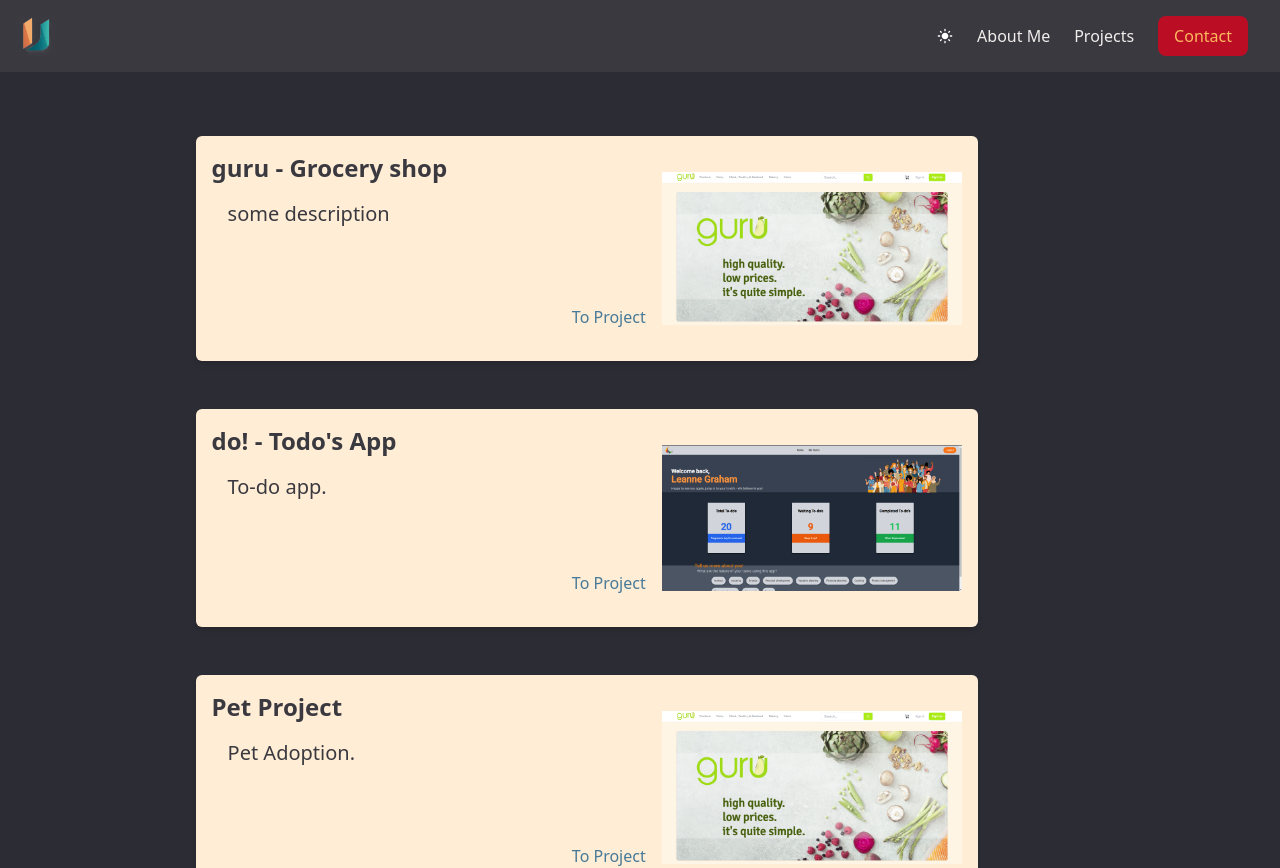
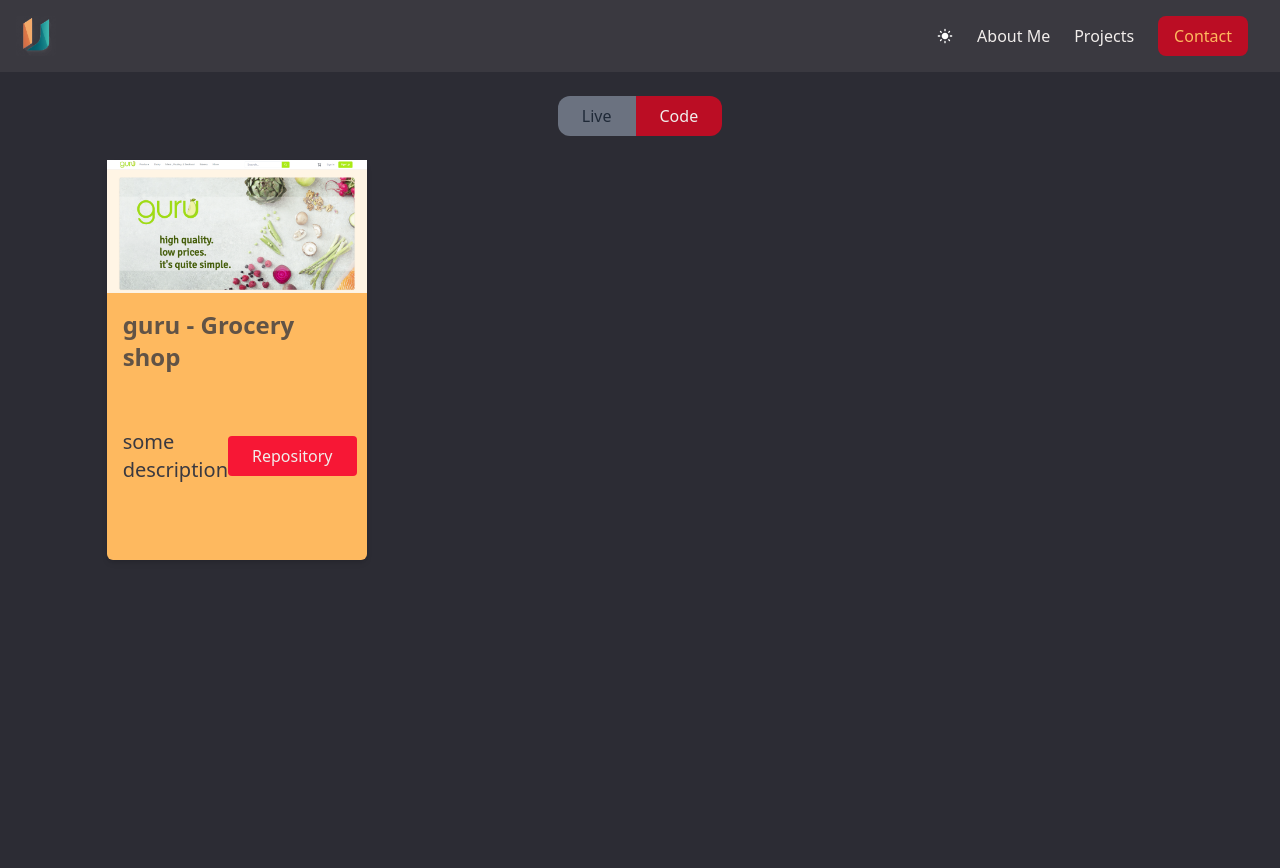
Before and after one commit to MayoNChip/myprotfolio, a Next.js app: page /projects in a window 1280 px wide. Shown: the top 868 px of the page. Built offline with nearby package versions, Linux system fonts and the light colour scheme.

Commit message:
progress...

```diff
--- a/app/aboutme/page.tsx
+++ b/app/aboutme/page.tsx
@@ -4,7 +4,7 @@ import React, { useContext } from "react";
 import AboutMe from "../../components/AboutMe";
 
 function page() {
-  return <AboutMe />;
+	return <AboutMe />;
 }
 
 export default page;
--- /dev/null
+++ b/app/projects/ProjectList.tsx
@@ -0,0 +1,53 @@
+"use client";
+
+import React, { useContext, useState } from "react";
+import { projects } from "../../lib/projects";
+import ProjectCard from "../../components/ProjectCard";
+import { GlobalContext, InitialContext } from "../../context/GlobalContext";
+import { cn } from "../../lib/utils";
+
+function ProjectList() {
+	const { darkMode } = useContext(GlobalContext) as InitialContext;
+	const [displayingLiveProjects, setDisplayingLiveProjects] = useState(false);
+	return (
+		<div
+			className={`${
+				darkMode ? "bg-black-1" : "bg-light"
+			} flex flex-col self-center w-full items-center`}
+		>
+			<div className="my-6">
+				<button
+					className={cn(
+						"px-6 py-2  rounded-l-xl",
+						displayingLiveProjects
+							? "bg-main-dark text-light"
+							: "bg-gray-500 text-gray-800"
+					)}
+					onClick={() => setDisplayingLiveProjects(true)}
+				>
+					Live
+				</button>
+				<button
+					className={cn(
+						"px-6 py-2  rounded-r-xl",
+						!displayingLiveProjects
+							? "bg-main-dark text-light"
+							: "bg-gray-500 text-gray-800"
+					)}
+					onClick={() => setDisplayingLiveProjects(false)}
+				>
+					Code
+				</button>
+			</div>
+			<div className="grid w-10/12 h-screen grid-flow-row grid-cols-4 grid-rows-4 gap-2">
+				{projects
+					.filter((project) => project.isLive === displayingLiveProjects)
+					.map((project) => {
+						return <ProjectCard {...project}></ProjectCard>;
+					})}
+			</div>
+		</div>
+	);
+}
+
+export default ProjectList;
--- a/app/projects/page.tsx
+++ b/app/projects/page.tsx
@@ -1,28 +1,15 @@
-"use client";
-
-import Image from "next/image";
-import Link from "next/link";
-import React, { useContext } from "react";
-import guruImage from "../../public/guru.png";
-import { projects } from "../../lib/projects";
-import { GlobalContext, InitialContext } from "../../context/GlobalContext";
-import ProjectCard from "../../components/ProjectCard";
+import React from "react";
+import ProjectList from "./ProjectList";
 
 //TODO:
 // - Tags
 
 function page() {
-  const { darkMode } = useContext(GlobalContext) as InitialContext;
-
-  return (
-    <div className={`${darkMode ? "bg-black-1" : "bg-light"}`}>
-      <div className="flex flex-col self-center w-11/12 my-10">
-        {projects.map((project) => {
-          return <ProjectCard {...project}></ProjectCard>;
-        })}
-      </div>
-    </div>
-  );
+	return (
+		<>
+			<ProjectList />
+		</>
+	);
 }
 
 export default page;
--- a/components/AboutMe.tsx
+++ b/components/AboutMe.tsx
@@ -25,7 +25,7 @@ function AboutMe() {
 					darkMode ? "text-light" : "text-black-1"
 				} "flex w-1/2 p-4 mx-16 my-16 text-left h-fit "`}
 			>
-        <h1 className="my-5">
+				<h1 className={`my-5 ${!darkMode && "text-black-2"}`}>
 					Hi there! My name is Ido and I am a self-proclaimed tech-nerd and
 					lover of all things innovative. Based in Israel, I have been
 					fascinated with technology from a young age and my passion has only
@@ -39,7 +39,7 @@ function AboutMe() {
 					skills have allowed me to effectively lead my team and bring
 					innovative solutions to the table.
 				</h1>
-        <h1>
+				<h1 className={`${!darkMode && "text-black-2"}`}>
 					But what sets me apart from your average developer is my eclectic mix
 					of interests and hobbies. I have a deep love for photography and even
 					had the privilege of turning my passion into a business as an
@@ -50,7 +50,7 @@ function AboutMe() {
 					pursuits add depth to my perspective and allow me to approach
 					problem-solving from a unique angle.
 				</h1>
-        <h1 className="my-5">
+				<h1 className={`my-5 ${!darkMode && "text-black-2"}`}>
 					I am now eager to bring my passion for development and love for all
 					things tech to a new company, where I can continue growing as a
 					developer and making a positive impact. Whether I`m snapping the
--- a/components/ProjectCard.tsx
+++ b/components/ProjectCard.tsx
@@ -1,28 +1,72 @@
+"use client";
+
 import Image from "next/image";
 import Link from "next/link";
-import React from "react";
+import React, { ContextType, useContext } from "react";
+import { GlobalContext, InitialContext } from "../context/GlobalContext";
 import { project } from "../lib/projects";
+import { cn } from "../lib/utils";
 
 function ProjectCard(project: project) {
+	const { darkMode } = useContext(GlobalContext) as InitialContext;
 	return (
-    <div className="flex self-center w-2/3 h-full my-6 transition-transform duration-500 bg-orange-100 rounded-md shadow-md hover:scale-105">
-      <div className="flex items-center justify-between w-full px-4 py-4 h-11/12">
+		<div
+			className={cn(
+				darkMode ? "bg-accent" : "bg-secondary/60",
+				"flex flex-col transition-transform duration-300 min-h-[400px]  rounded-md shadow-md hover:scale-[101%] w-full"
+			)}
+		>
+			<div className="flex w-fit h-fit">
+				<Image src={project.image} alt="guru Supermarket Image" />
+			</div>
+			<div className="flex items-center justify-between w-full h-full px-4 py-4">
 				<div className="flex flex-col w-full h-full">
-          <h1 className="text-2xl font-black text-black-2">{project.title}</h1>
-          <div className="flex justify-between w-full h-full px-4 py-4">
-            <h1 className="text-xl font-light text-black-2">
+					<h1
+						className={cn(
+							darkMode ? " text-black-2/80" : "text-secondary/70",
+							"text-2xl font-black h-1/4"
+						)}
+					>
+						{project.title}
+					</h1>
+					<div className="flex items-center justify-between w-full h-3/4">
+						<h1
+							className={cn(
+								darkMode ? "text-black-2" : "text-light",
+								"text-xl font-light "
+							)}
+						>
 							{project.description}
 						</h1>
+						<div className="flex flex-col justify-around h-full">
+							{project.isLive && (
 								<Link
-              href={project.url}
-              className="self-end font-medium text-md text-secondary hover:text-accent"
+									href={project.app_url}
+									target="_blank"
+									className={cn(
+										"self-end px-6 py-2 font-medium transition-colors rounded text-md ",
+										darkMode
+											? "text-light hover:text-black/50 bg-main hover:bg-main-dark"
+											: "text-secondary/90 hover:text-secondary/90 bg-accent hover:bg-secondary/30"
+									)}
 								>
-              To Project
+									Visit
+								</Link>
+							)}
+							<Link
+								href={project.repository_url}
+								target="_blank"
+								className={cn(
+									"self-end px-6 py-2 font-medium transition-colors rounded text-md ",
+									darkMode
+										? "text-light hover:text-black/50 bg-main hover:bg-main-dark"
+										: "text-black/40 hover:text-secondary/90 bg-bg-secondary/30 hover:bg-secondary/60"
+								)}
+							>
+								Repository
 							</Link>
 						</div>
 					</div>
-        <div className="flex w-[500px] h-fit my-5">
-          <Image src={project.image} alt="guru Supermarket Image" />
 				</div>
 			</div>
 		</div>
--- a/lib/projects.ts
+++ b/lib/projects.ts
@@ -1,35 +1,64 @@
-import { z } from "zod";
 import guruImage from "../public/guru.png";
 import ChatAppImage from "../public/angularTodos.png";
+import DebateItImage from "../public/debateit.png";
+import { StaticImageData } from "next/image";
 
-export const projects = [
+type Project =
+	| {
+			title: string;
+			description: string;
+			tags: string[];
+			app_url: string;
+			repository_url: string;
+			image: StaticImageData;
+			isLive: true;
+	  }
+	| {
+			title: string;
+			description: string;
+			tags: string[];
+			repository_url: string;
+			image: StaticImageData;
+			isLive: false;
+	  };
+
+export const projects: Project[] = [
 	{
 		title: "guru - Grocery shop",
 		description: "some description",
 		tags: ["React", "ChakraUI", "Frontend"],
-    url: "http://www.google.com",
+		repository_url: "http://www.google.com",
 		image: guruImage,
+		isLive: false,
 	},
 	{
 		title: "do! - Todo's App",
 		description: "To-do app.",
 		tags: ["AngularJS", "TailwindCSS", "Frontend"],
-    url: "http://www.google.com",
+		repository_url: "https://github.com/MayoNChip/angular-todoapp",
+		app_url: "https://angular-todoapp-idoc.vercel.app/",
 		image: ChatAppImage,
+		isLive: true,
 	},
 	{
 		title: "Pet Project",
 		description: "Pet Adoption.",
 		tags: ["React", "Frontend", "Backend", "ChakraUI", "MongoDB", "Express"],
-    url: "http://www.google.com",
+		app_url: "https://full-stack-pet-adoption-mayo-n-chip.vercel.app/",
+		repository_url:
+			"https://github.com/MayoNChip/full-stack-pet-adoption-MayoNChip",
 		image: guruImage,
+		isLive: true,
 	},
 	{
-    title: "ChatApp",
+		title: "Debate It",
 		description: "some description",
-    url: "http://www.google.com",
-    image: guruImage,
+		tags: ["AngularJS", "TailwindCSS", "Full Stack"],
+		app_url: "http://www.google.com",
+		repository_url: "",
+		image: DebateItImage,
+		isLive: true,
 	},
 ];
 
-export type project = typeof projects[0];
+export type project = (typeof projects)[0];
--- /dev/null
+++ b/lib/utils.ts
@@ -0,0 +1,6 @@
+import { clsx, type ClassValue } from "clsx";
+import { twMerge } from "tailwind-merge";
+
+export function cn(...inputs: ClassValue[]) {
+	return twMerge(clsx(inputs));
+}
--- a/next.config.js
+++ b/next.config.js
@@ -1,9 +1,6 @@
 /** @type {import('next').NextConfig} */
 const nextConfig = {
 	reactStrictMode: true,
-  experimental: {
-    appDir: true,
-  },
 	images: {
 		domains: [
 			"avatars.githubusercontent.com",
--- a/package.json
+++ b/package.json
@@ -13,12 +13,14 @@
     "@types/node": "18.11.17",
     "@types/react": "18.0.26",
     "@types/react-dom": "18.0.10",
+    "clsx": "^2.0.0",
     "eslint": "8.30.0",
     "eslint-config-next": "13.1.1",
-    "next": "13.1.1",
+    "next": "14.0.2",
     "react": "18.2.0",
     "react-dom": "18.2.0",
     "react-icons": "^4.7.1",
+    "tailwind-merge": "^2.0.0",
     "typescript": "4.9.4",
     "zod": "^3.20.2"
   },
```
Also changed, not shown: public/debateit.png (added), 1 other file (tests, documents, lock files or other folders). Lines whose indentation alone changed are shown as unchanged.
